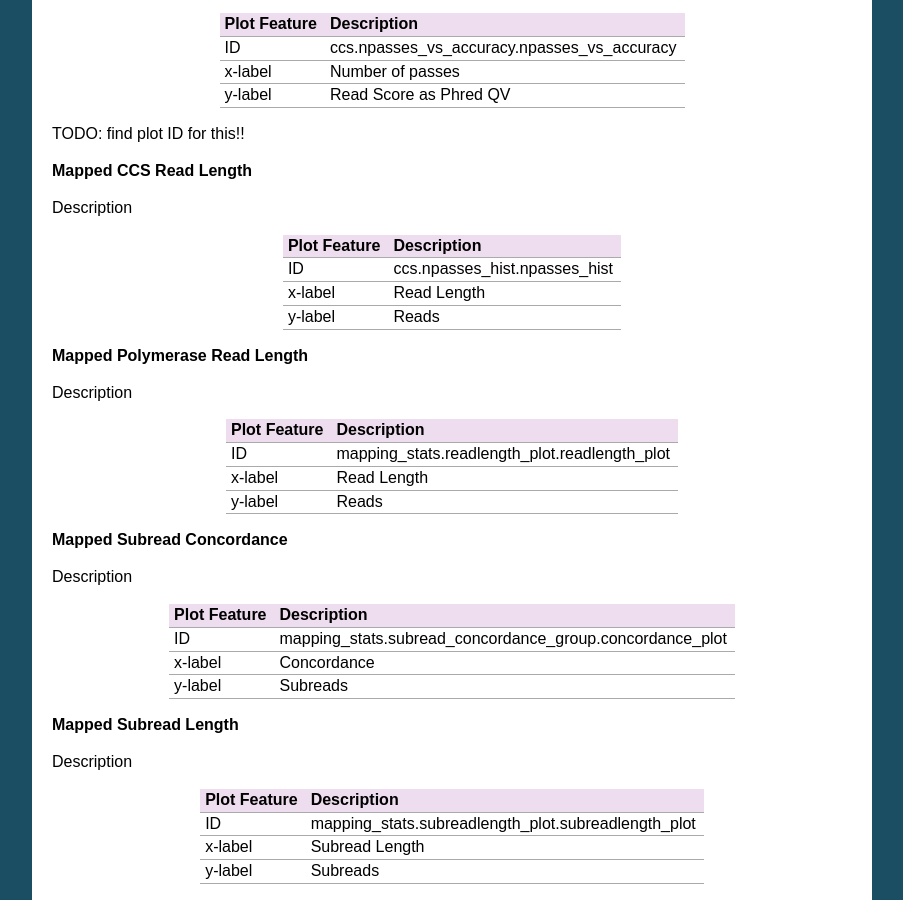
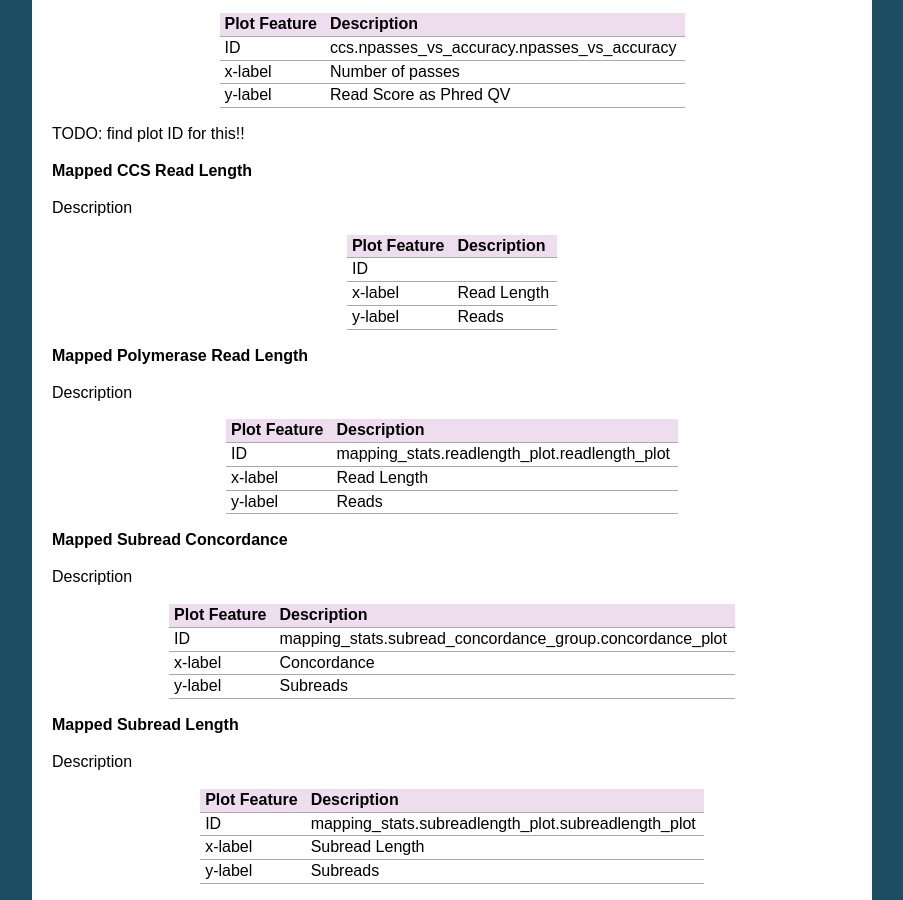
Before and after one commit to Global19-atlassian-net/pbreports, a Sphinx documentation site: the page built from doc/specs/plots.rst, in a window 1280 px wide and 900 px high, scrolled down 707 px. Shown: the whole window, without its empty margins (198-1101 px from the left). Built offline with Sphinx 7.4.7, drawn with Linux system fonts in a browser that asks for light colours.

Commit message:
Update plots.rst

```diff
--- a/doc/specs/plots.rst
+++ b/doc/specs/plots.rst
@@ -65,7 +65,7 @@ Description
 ====================================  =====================================================================================================================================
 Plot Feature                          Description
 ====================================  =====================================================================================================================================
-ID                                    ccs.npasses_hist.npasses_hist
+ID
 x-label                               Read Length
 y-label                               Reads
 ====================================  =====================================================================================================================================
```
